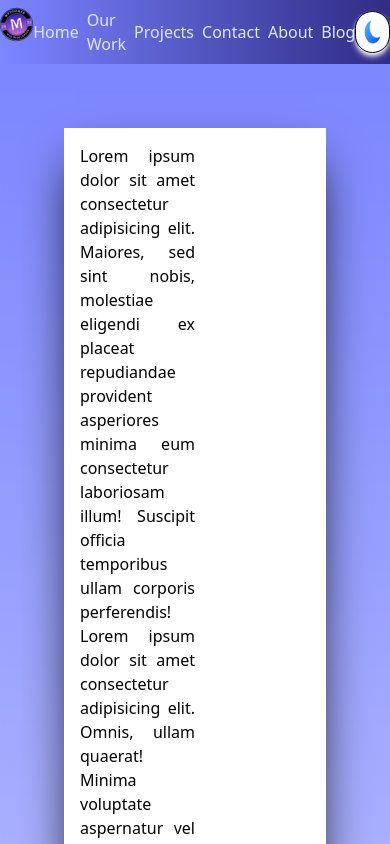
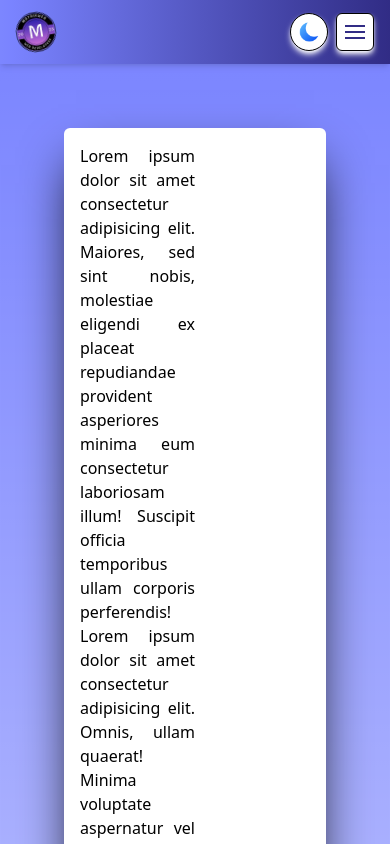
Before and after one commit to Kaleem362/matrix_web_solutions, a React (Vite) app: page / in a window 390 px wide. Shown: the top 844 px of the page. Built offline with nearby package versions, Linux system fonts and the light colour scheme.

Commit message:
added the responsive navbar

```diff
--- a/Components/Hero.jsx
+++ b/Components/Hero.jsx
@@ -3,7 +3,7 @@ import React from "react";
 const Hero = () => {
   return (
     <div className="bg-linear-to-b bg-indigo-400 to-white h-full w-full p-16">
-      <div className="carousal shadow-2xl shadow-black bg-white p-4 flex items-center justify-between">
+      <div className="carousal rounded-md shadow-2xl shadow-black bg-white p-4 flex items-center justify-between">
         <div className="background bg-white left-side w-[50%] text-justify">
           Lorem ipsum dolor sit amet consectetur adipisicing elit. Maiores, sed
           sint nobis, molestiae eligendi ex placeat repudiandae provident
--- a/Components/Navbar.jsx
+++ b/Components/Navbar.jsx
@@ -1,42 +1,144 @@
-import { useContext } from "react";
+import { useContext, useState } from "react";
 import { ASSETS } from "../src/Global/GlobalImages.jsx";
 import { useStore } from "../src/Context/UseStore.jsx";
+
 const Navbar = () => {
   const { theme, themeChanger, sun, moon } = useStore(useContext);
+  const [isOpen, setIsOpen] = useState(false);
+
   return (
-    <nav className={`flex items-center justify-around h-16 shadow-md ${theme === "dark" ? "bg-linear-to-r from-indigo-400 to-indigo-900" : "bg-white"}`}>
-      <div className="img-logo h-12 w-12">
+    <nav
+      className={`relative flex items-center justify-between px-4 sm:px-6 lg:px-10 h-16 shadow-md ${
+        theme === "dark"
+          ? "bg-linear-to-r from-indigo-400 to-indigo-900"
+          : "bg-white"
+      }`}
+    >
+      {/* Logo */}
+      <div className="img-logo h-10 w-10 sm:h-12 sm:w-12 flex items-center">
         <img
           src={ASSETS.logo}
           alt=""
-          className="animate-[spin_6s_linear_infinite]"
+          className="animate-[spin_6s_linear_infinite] w-full h-full object-contain"
           title="Matrix Web Solutions"
         />
       </div>
 
-      <ul className="nav-items flex gap-2 xs:gap-1 md:gap-4 lg:gap-6 xl:gap-8 items-center justify-around">
+      {/* Desktop Menu */}
+      <ul className="nav-items hidden lg:flex items-center gap-4 xl:gap-8">
         {["Home", "Our Work", "Projects", "Contact", "About", "Blog"].map(
           (item) => (
             <li
               key={item}
-              className={`relative group font-roboto ${theme === "dark" ? "text-indigo-100" : "text-indigo-600"} cursor-pointer
-                xs:text-xs md:text-lg lg:text-xl xl:text-lg ${theme === "dark" ? "hover:text-white" : "hover:text-indigo-500"}`}
+              className={`relative group font-roboto ${
+                theme === "dark" ? "text-indigo-100" : "text-indigo-600"
+              } cursor-pointer
+              text-base xl:text-lg ${
+                theme === "dark" ? "hover:text-white" : "hover:text-indigo-500"
+              }`}
             >
               {item}
               <span
                 className={`absolute left-0 -bottom-1 h-0.5 w-0
-                   ${theme === "dark" ? "bg-white" : "bg-indigo-500"} transition-all duration-300
-                   group-hover:w-full`}
+                ${
+                  theme === "dark" ? "bg-white" : "bg-indigo-500"
+                } transition-all duration-300 group-hover:w-full`}
               ></span>
             </li>
           )
         )}
       </ul>
+
+      {/* Right Side Controls */}
+      <div className="flex items-center gap-2 sm:gap-3">
+        {/* Theme Toggle */}
+        <div
+          className={`themetoggle-icon w-fit h-auto ${
+            theme === "dark"
+              ? "bg-white shadow-white border border-black shadow-md"
+              : "bg-white shadow-black border shadow-md"
+          } rounded-full p-2 cursor-pointer`}
+          onClick={themeChanger}
+          title="Toggle Theme"
+        >
+          {theme === "dark" ? (
+            <img src={moon} alt="Moon" className="w-5 h-5 sm:w-6 sm:h-6" />
+          ) : (
+            <img src={sun} alt="Sun" className="w-5 h-5 sm:w-6 sm:h-6" />
+          )}
+        </div>
+
+        {/* Hamburger Button (Mobile/Tablet) */}
+        <button
+          className={`lg:hidden p-2 rounded-md border shadow-md ${
+            theme === "dark"
+              ? "bg-white border-black shadow-white"
+              : "bg-white border-gray-200 shadow-black"
+          }`}
+          onClick={() => setIsOpen(!isOpen)}
+          aria-label="Toggle Menu"
+        >
+          {/* Icon */}
+          <div className="w-5 h-5 sm:w-6 sm:h-6 flex flex-col justify-center gap-1">
+            <span
+              className={`block h-0.5 w-full ${
+                theme === "dark" ? "bg-indigo-900" : "bg-indigo-600"
+              } transition-all duration-300 ${
+                isOpen ? "rotate-45 translate-y-1.5" : ""
+              }`}
+            ></span>
+            <span
+              className={`block h-0.5 w-full ${
+                theme === "dark" ? "bg-indigo-900" : "bg-indigo-600"
+              } transition-all duration-300 ${isOpen ? "opacity-0" : ""}`}
+            ></span>
+            <span
+              className={`block h-0.5 w-full ${
+                theme === "dark" ? "bg-indigo-900" : "bg-indigo-600"
+              } transition-all duration-300 ${
+                isOpen ? "-rotate-45 -translate-y-1.5" : ""
+              }`}
+            ></span>
+          </div>
+        </button>
+      </div>
+
+      {/* Mobile Menu Dropdown */}
       <div
-        className={`themetoggle-icon w-fit  h-auto ${theme === "dark" ? "bg-white shadow-white border border-black shadow-md" : "bg-white shadow-black border shadow-md"} rounded-full p-2 cursor-pointer`}
-        onClick={themeChanger}
+        className={`lg:hidden absolute top-16 left-0 w-full shadow-md transition-all duration-300 overflow-hidden ${
+          isOpen ? "max-h-96 opacity-100" : "max-h-0 opacity-0"
+        } ${
+          theme === "dark"
+            ? "bg-linear-to-r from-indigo-400 to-indigo-900"
+            : "bg-white"
+        }`}
       >
-        {theme === "dark" ? <img src={moon} alt="Moon" className="w-6 h-6" /> :     <img src={sun} alt="Sun" className="w-6 h-6" />}
+        <ul className="flex flex-col gap-2 py-4 px-4 sm:px-6">
+          {["Home", "Our Work", "Projects", "Contact", "About", "Blog"].map(
+            (item) => (
+              <li
+                key={item}
+                onClick={() => setIsOpen(false)}
+                className={`relative group font-roboto ${
+                  theme === "dark" ? "text-indigo-100" : "text-indigo-600"
+                } cursor-pointer
+                text-sm sm:text-base ${
+                  theme === "dark"
+                    ? "hover:text-white"
+                    : "hover:text-indigo-500"
+                }`}
+              >
+                {item}
+                <span
+                  className={`absolute left-0 -bottom-1 h-0.5 w-0
+                  ${
+                    theme === "dark" ? "bg-white" : "bg-indigo-500"
+                  } transition-all duration-300 group-hover:w-full`}
+                ></span>
+              </li>
+            )
+          )}
+        </ul>
       </div>
     </nav>
   );
```
